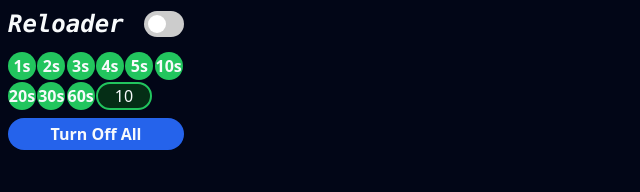
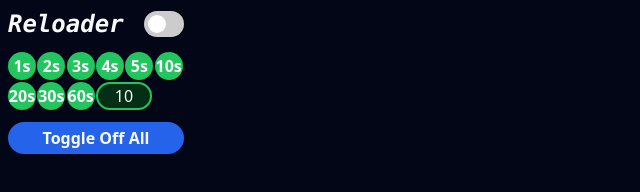
Before and after one commit to garikmi/Reloader, a browser extension: page index.html in a window 1280 px wide. Shown: the full height of the page, 0-640 px from the left. Drawn offline with Linux system fonts and the light colour scheme.

Commit message:
Some UI changes.

```diff
--- a/index.html
+++ b/index.html
@@ -27,7 +27,7 @@
                     class="px-1 text-center w-14 h-7 rounded-full border-2 border-green-500 bg-green-950"/>
             </div>
 
-            <button id="turnOffAll" type="button" class="bg-blue-600 mt-2 w-full px-2 py-1 rounded-full font-bold" >Turn Off All</button>
+            <button id="turnOffAll" type="button" class="bg-blue-600 mt-3 w-full px-2 py-1 rounded-full font-bold" >Toggle Off All</button>
         </div>
         <script src="index.js"></script>
     </body>
```
Also changed, not shown: styles.css.
